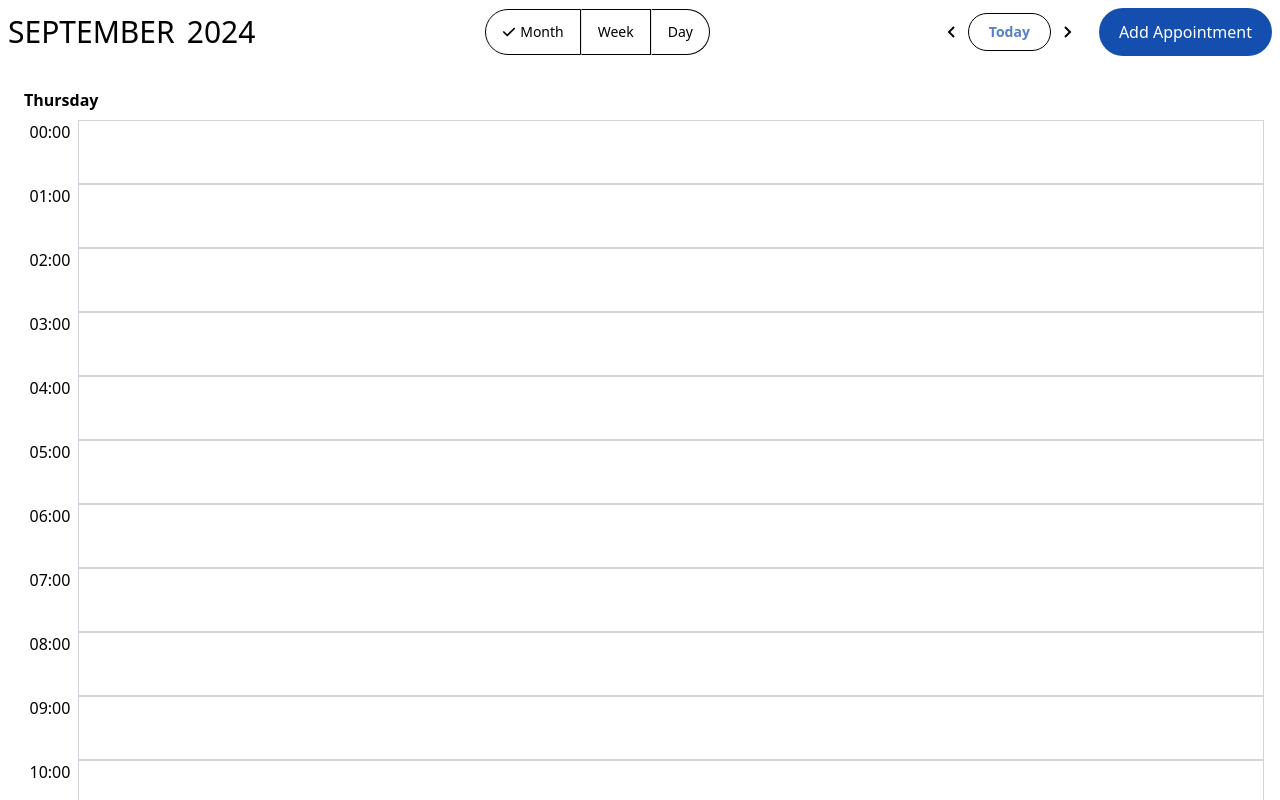
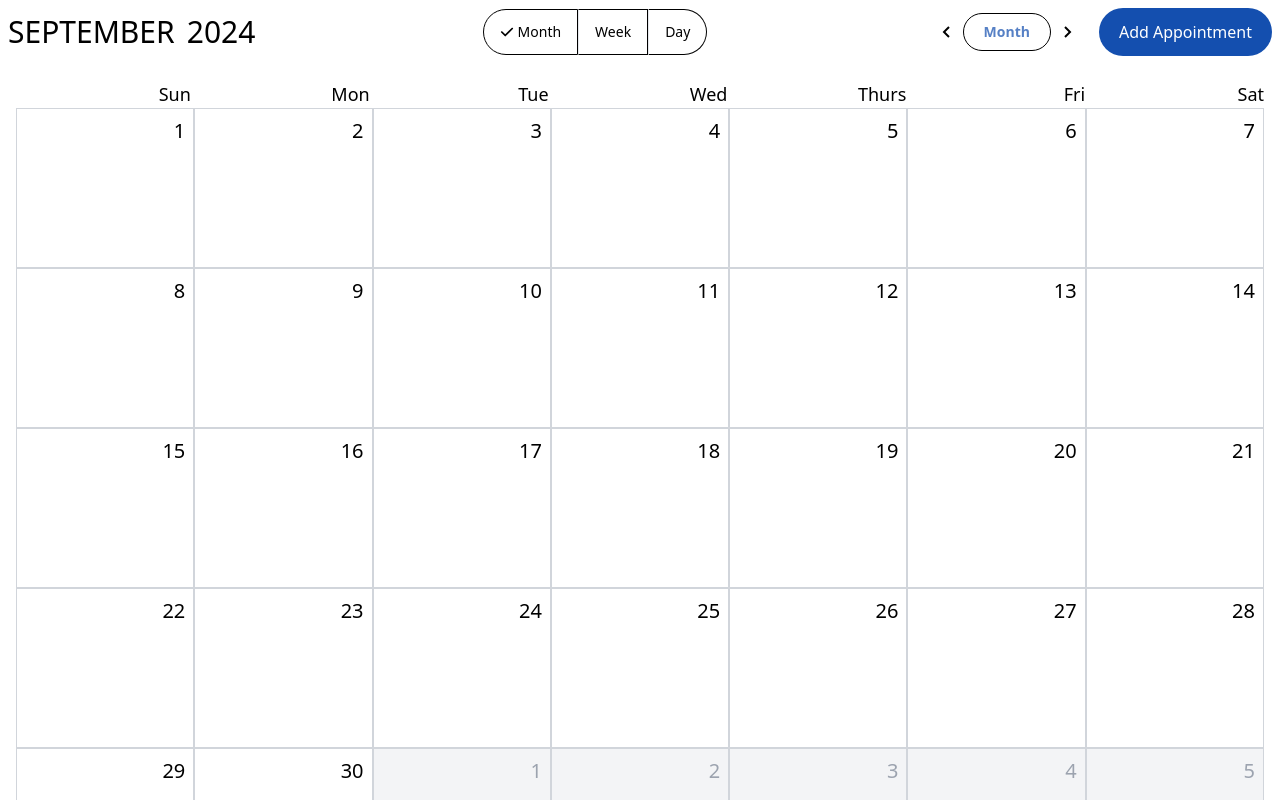
Before and after one commit to Herik25/calendar-app, a React (Vite) app: page / in a window 1280 px wide. Shown: the top 800 px of the page. Built offline with nearby package versions, Linux system fonts and the light colour scheme.

Commit message:
header dynamication compete

```diff
--- a/src/App.jsx
+++ b/src/App.jsx
@@ -1,16 +1,51 @@
-import React from "react";
+import React, { useState } from "react";
 import Header from "./Components/Header";
 import MonthBody from "./Components/MonthBody";
 import WeekBody from "./Components/WeekBody";
 import DayBody from "./Components/DayBody";
 
 function App() {
+  const date = new Date();
+  const currentMonth = date.getMonth();
+  const currentDay = date.getDay();
+  const [showBody, setShowBody] = useState("month");
+  const [month, setMonth] = useState(currentMonth);
+  const [day, setDay] = useState(currentDay);
+  // State to hold the current date (week)
+  const [currentDate, setCurrentDate] = useState(new Date());
+
+  // Function to move to the next week
+  const goToNextWeek = () => {
+    setCurrentDate((prevDate) => {
+      const nextWeek = new Date(prevDate);
+      nextWeek.setDate(prevDate.getDate() + 7); // Move forward by 7 days
+      return nextWeek;
+    });
+  };
+
+  // Function to move to the previous week
+  const goToPreviousWeek = () => {
+    setCurrentDate((prevDate) => {
+      const previousWeek = new Date(prevDate);
+      previousWeek.setDate(prevDate.getDate() - 7); // Move back by 7 days
+      return previousWeek;
+    });
+  };
   return (
     <div className=" font-sans">
-      <Header />
-      {/* <MonthBody /> */}
-      {/* <WeekBody /> */}
-      <DayBody />
+      <Header
+        showBody={showBody}
+        setShowBody={setShowBody}
+        month={month}
+        setMonth={setMonth}
+        day={day}
+        setDay={setDay}
+        goToPreviousWeek={goToPreviousWeek}
+        goToNextWeek={goToNextWeek}
+      />
+      {showBody === "month" && <MonthBody month={month} />}
+      {showBody === "week" && <WeekBody currentDate={currentDate} />}
+      {showBody === "day" && <DayBody day={day} />}
     </div>
   );
 }
--- a/src/Components/DayBody/index.jsx
+++ b/src/Components/DayBody/index.jsx
@@ -6,7 +6,7 @@ const generateTimeSlots = () =>
     hour < 10 ? `0${hour}:00` : `${hour}:00`
   );
 
-function DayBody() {
+function DayBody({day}) {
   const daysOfWeek = [
     "Sunday",
     "Monday",
@@ -16,10 +16,10 @@ function DayBody() {
     "Friday",
     "Saturday",
   ];
-  const date = new Date();
+  // const date = new Date();
   // Time slots from 00:00 to 23:00
   const timeSlots = generateTimeSlots();
-  const currentDay = daysOfWeek[date.getDay()]; // Get the current day
+  const currentDay = daysOfWeek[day]; // Get the current day
 
   return (
     <div className="p-4">
--- a/src/Components/Header/index.jsx
+++ b/src/Components/Header/index.jsx
@@ -2,7 +2,16 @@ import React from "react";
 import { BiChevronLeft, BiChevronRight } from "react-icons/bi";
 import { FaCheck } from "react-icons/fa6";
 
-function Header() {
+function Header({
+  showBody,
+  setShowBody,
+  month,
+  setMonth,
+  day,
+  setDay,
+  goToPreviousWeek,
+  goToNextWeek,
+}) {
   const date = new Date();
   const monthNames = [
     "JANUARY",
@@ -19,7 +28,7 @@ function Header() {
     "DECEMBER",
   ];
 
-  const currentMonth = monthNames[date.getMonth()];
+  const currentMonth = monthNames[month];
   const currentYear = date.getFullYear();
 
   return (
@@ -29,25 +38,77 @@ function Header() {
         <span>{currentYear}</span>
       </div>
       <div className=" flex items-center font-medium text-sm">
-        <div className=" flex items-center gap-1 px-4 py-3 border-[1px] border-l-black rounded-l-full border-t-black border-b-black border-r-black">
-          <FaCheck /> Month
+        <div
+          onClick={() => setShowBody("month")}
+          className=" cursor-pointer flex items-center gap-1 px-4 py-3 border-[1px] border-l-black rounded-l-full border-t-black border-b-black border-r-black"
+        >
+          {showBody === "month" && <FaCheck />}
+          Month
         </div>
-        <div className=" px-4 py-3 border-[1px] border-t-black border-b-black border-r-black">
+        <div
+          onClick={() => setShowBody("week")}
+          className="cursor-pointer flex items-center gap-1 px-4 py-3 border-[1px] border-t-black border-b-black border-r-black"
+        >
+          {showBody === "week" && <FaCheck />}
           Week
         </div>
-        <div className="px-4 py-3 border-[1px] border-r-black rounded-r-full border-t-black border-b-black ">
+        <div
+          onClick={() => setShowBody("day")}
+          className="cursor-pointer flex items-center gap-1 px-4 py-3 border-[1px] border-r-black rounded-r-full border-t-black border-b-black "
+        >
+          {showBody === "day" && <FaCheck />}
           Day
         </div>
       </div>
       <div className=" flex items-center gap-5">
         <div className=" flex gap-1 items-center">
-          <div className=" text-2xl">
+          <div
+            className=" text-2xl cursor-pointer"
+            onClick={() => {
+              if (showBody === "month") {
+                if (month === 0) {
+                  setMonth(0);
+                } else {
+                  setMonth(month - 1);
+                }
+              } else if (showBody === "week") {
+                goToPreviousWeek();
+              } else if (showBody === "day") {
+                if (day === 0) {
+                  setDay(6);
+                } else {
+                  setDay(day - 1);
+                }
+              }
+            }}
+          >
             <BiChevronLeft />
           </div>
           <div className="text-secondary font-bold text-sm border-[1px] border-black rounded-full px-5 py-2">
-            Today
+            {showBody === "day" && "Today"}
+            {showBody === "week" && "Week"}
+            {showBody === "month" && "Month"}
           </div>
-          <div className=" text-2xl">
+          <div
+            className=" text-2xl cursor-pointer"
+            onClick={() => {
+              if (showBody === "month") {
+                if (month === 11) {
+                  setMonth(11);
+                } else {
+                  setMonth(month + 1);
+                }
+              } else if (showBody === "week") {
+                goToNextWeek();
+              } else if (showBody === "day") {
+                if (day === 6) {
+                  setDay(0);
+                } else {
+                  setDay(day + 1);
+                }
+              }
+            }}
+          >
             <BiChevronRight />
           </div>
         </div>
--- a/src/Components/MonthBody/index.jsx
+++ b/src/Components/MonthBody/index.jsx
@@ -10,10 +10,10 @@ const getStartDayOfMonth = (year, month) => {
   return new Date(year, month, 1).getDay(); // Sunday = 0, Monday = 1, etc.
 };
 
-function MonthBody() {
+function MonthBody({month}) {
   const date = new Date();
   const currentYear = date.getFullYear();
-  const currentMonth = date.getMonth(); // For testing, you can set a specific month, e.g., 8 for September
+  const currentMonth = month; // For testing, you can set a specific month, e.g., 8 for September
 
   // Days of the week array starting with Sunday
   const daysOfWeek = ["Sun", "Mon", "Tue", "Wed", "Thurs", "Fri", "Sat"];
--- a/src/Components/WeekBody/index.jsx
+++ b/src/Components/WeekBody/index.jsx
@@ -16,9 +16,8 @@ const formatDay = (date) => {
   return `${day} ${weekday}`; // Revert the order to "Sun 22"
 };
 
-function WeekBody() {
-  const date = new Date();
-  const startOfWeek = getStartOfWeek(date);
+function WeekBody({ currentDate }) {
+  const startOfWeek = getStartOfWeek(currentDate); // Use the current date prop
 
   // Days of the week array starting from Sunday
   const daysOfWeek = Array.from({ length: 7 }, (_, index) => {
@@ -47,7 +46,10 @@ function WeekBody() {
         {/* First Column for Time Slots */}
         <div className="flex flex-col">
           {timeSlots.map((time, index) => (
-            <div key={index} className="h-12 flex items-start justify-end px-2 text-sm">
+            <div
+              key={index}
+              className="h-12 flex items-start justify-end px-2 text-sm"
+            >
               {time}
             </div>
           ))}
@@ -62,9 +64,6 @@ function WeekBody() {
                 className="min-h-12 p-2 flex flex-col gap-1 items-center w-full border border-gray-300"
               >
                 {/* TODO: Dynamic Data from BackEnd */}
-                {/* <div className=" bg-pink-300 text-sm py-1 px-2 rounded-md font-semibold w-full text-center">
-                  something
-                </div> */}
               </div>
             ))}
           </div>
```
